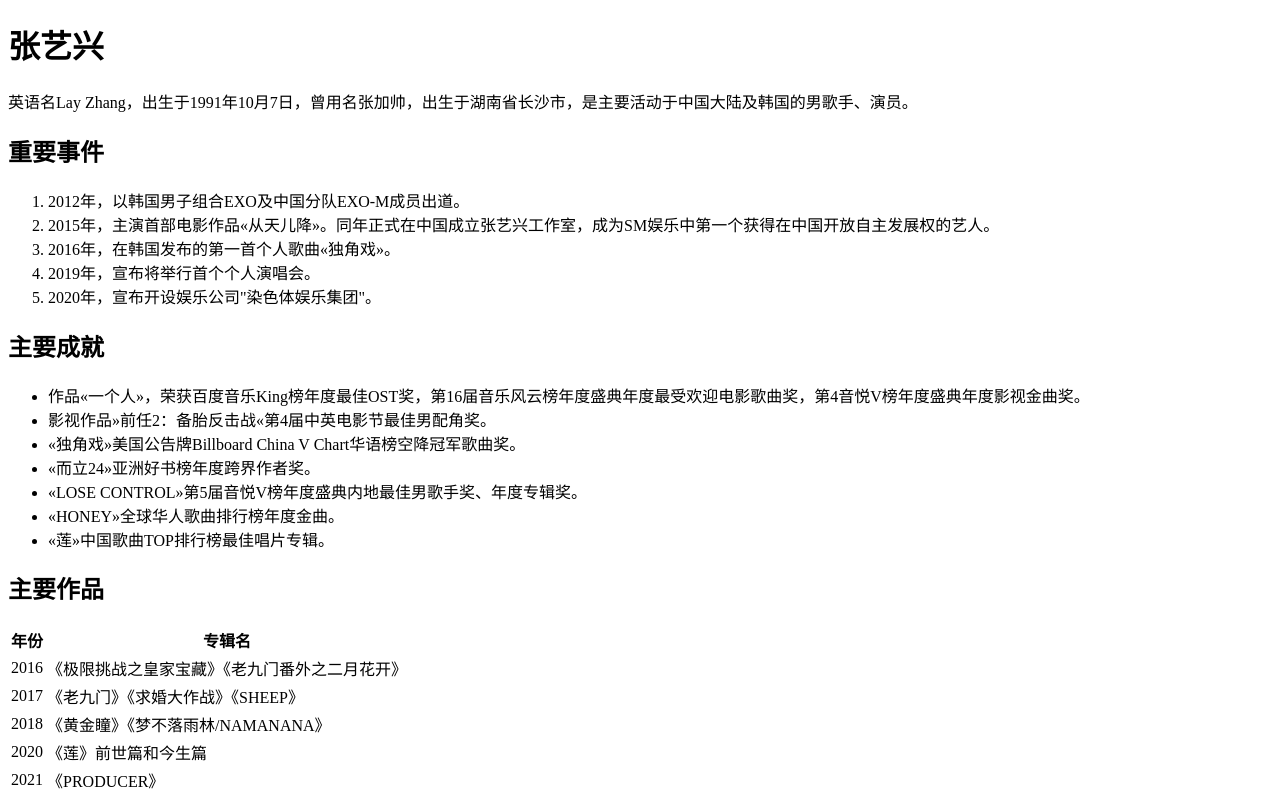
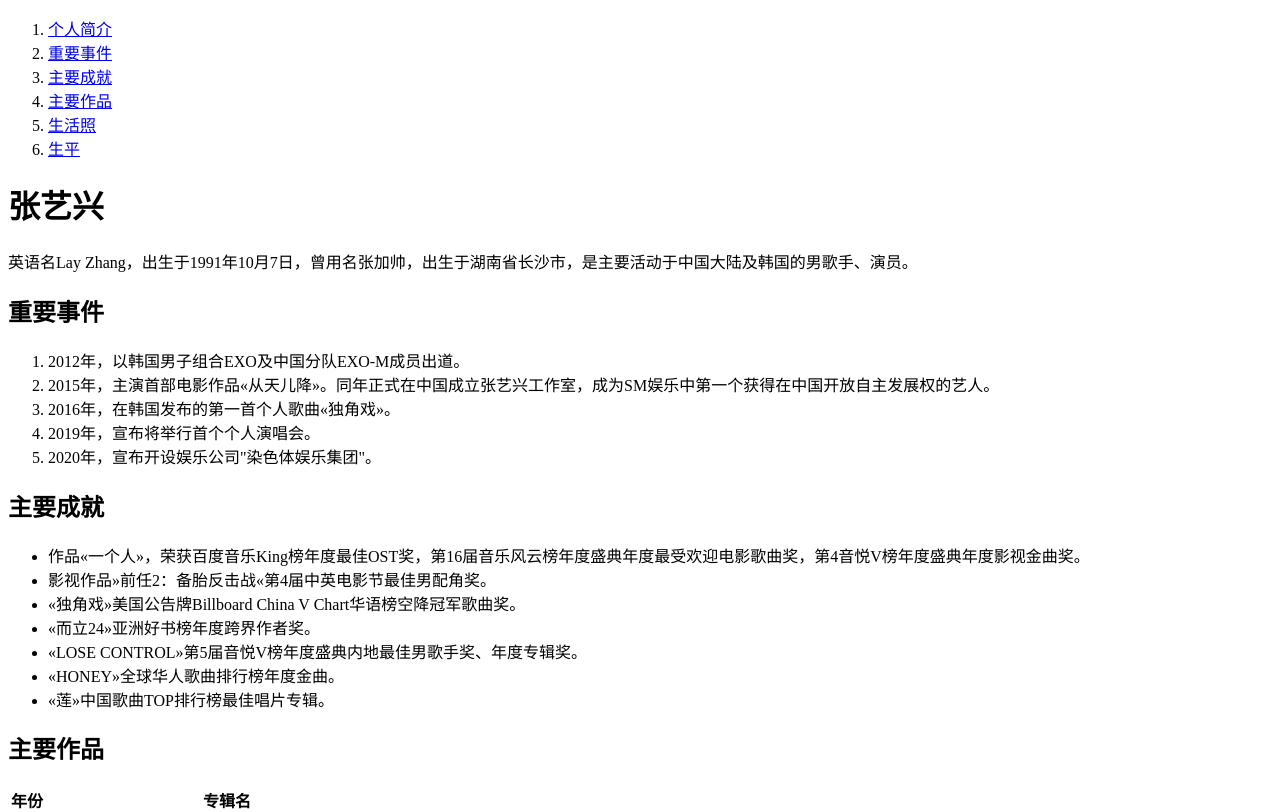
Before and after one commit to lisazhangde/-, a plain HTML site: page index.html in a window 1280 px wide. Shown: the top 812 px of the page. Drawn offline with Linux system fonts and the light colour scheme.

Commit message:
优化图片

```diff
--- a/index.html
+++ b/index.html
@@ -12,12 +12,22 @@
     </style>
 </head>
 <body>
-    <h1>张艺兴</h1>
+    <nav>
+        <ol>
+            <li><a href="#lay">个人简介</a></li>
+            <li><a href="#1">重要事件</a></li>
+            <li><a href="#2">主要成就</a></li>
+            <li><a href="#3">主要作品</a></li>
+            <li><a href="#4">生活照</a></li>
+            <li><a href="#5">生平</a></li>
+        </ol>
+    </nav>
+    <h1 id="lay">张艺兴</h1>
     <p>
         英语名Lay Zhang，出生于1991年10月7日，曾用名张加帅，出生于湖南省长沙市，是主要活动于中国大陆及韩国的男歌手、演员。
     </p>
     <section>
-        <h2>重要事件</h2>
+        <h2 id="1">重要事件</h2>
         <ol>
             <li>2012年，以韩国男子组合EXO及中国分队EXO-M成员出道。</li>
             <li>2015年，主演首部电影作品&laquo从天儿降&raquo。同年正式在中国成立张艺兴工作室，成为SM娱乐中第一个获得在中国开放自主发展权的艺人。</li>
@@ -25,7 +35,7 @@
             <li>2019年，宣布将举行首个个人演唱会。</li>
             <li>2020年，宣布开设娱乐公司&quot染色体娱乐集团&quot。</li>
         </ol>
-        <h2>主要成就</h2>
+        <h2 id="2">主要成就</h2>
            <ul>
                <li>作品&laquo一个人&raquo，荣获百度音乐King榜年度最佳OST奖，第16届音乐风云榜年度盛典年度最受欢迎电影歌曲奖，第4音悦V榜年度盛典年度影视金曲奖。</li>
                <li>影视作品&raquo前任2：备胎反击战&laquo第4届中英电影节最佳男配角奖。</li>
@@ -35,7 +45,7 @@
                <li>&laquoHONEY&raquo全球华人歌曲排行榜年度金曲。</li>
                <li>&laquo莲&raquo中国歌曲TOP排行榜最佳唱片专辑。</li>
            </ul>
-        <h2>主要作品</h2>
+        <h2 id="3">主要作品</h2>
         <table>
             <thead>
             <tr><th>年份</th><th>专辑名</th></tr>
@@ -63,10 +73,10 @@
                 </tr>
             </tbody>
         </table>
-        <h2>生活照</h2>
+        <h2 id="4">生活照</h2>
             <div><img width="400" src="images/1.jpg" alt="图一"></div>
             <div><img width="400" src="images/2.jpg" alt="图二"></div>>
-        <h2>生平</h2>
+        <h2 id="5">生平</h2>
         <p>
             张艺兴（出生名/曾用名：张加帅）出生于中华人民共和国湖南省长沙市，曾外公为中国政治人物程星龄[3]，外公、外婆及父亲均为教师，而母亲则是一间服装店的老板，张艺兴成长于书香家庭。
         </p>
@@ -89,7 +99,5 @@
             2010年12月，张艺兴以公开练习生身份参与同公司组合SHINee在大韩民国及日本的巡回演唱会舞蹈演出，代替该组合受伤成员钟铉跳舞。
         </p>
     </section>
-
-
 </body>
 </html>
```
Also changed, not shown: images/1.jpg, images/2.jpg.
